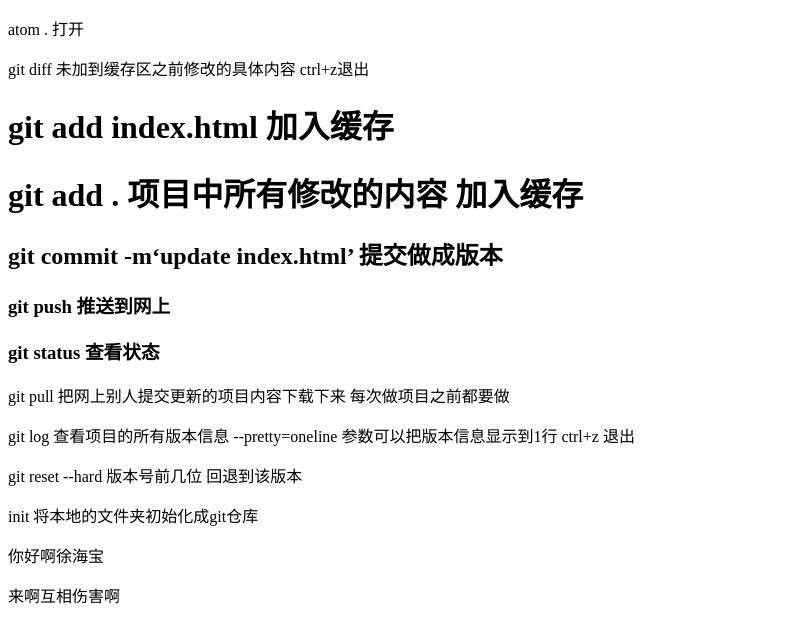
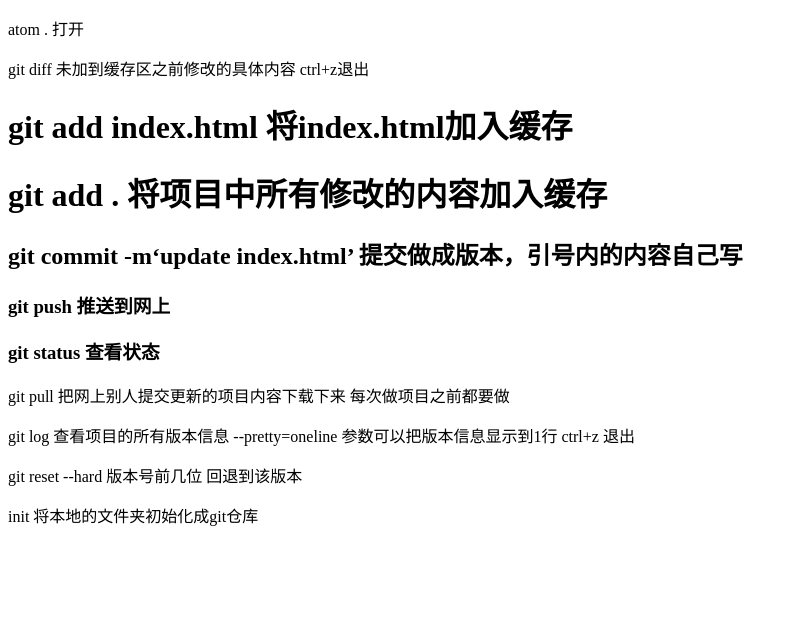
Before and after one commit to lunahesal/lunahesal.github.io, a plain HTML site: page index.html in a window 1280 px wide. Shown: the whole page, without its empty margins (0-798 px from the left). Drawn offline with Linux system fonts and the light colour scheme.

Commit message:
Update index.html

```diff
--- a/index.html
+++ b/index.html
@@ -13,19 +13,16 @@
   <p>atom .  打开</p>
   <p>git diff  未加到缓存区之前修改的具体内容  ctrl+z退出</p>
 
-  <h1>git add index.html 加入缓存</h1>
-  <h1>git add . 项目中所有修改的内容 加入缓存</h1>
-  <h2>git commit -m‘update index.html’  提交做成版本</h2>
-  <h3>git push 推送到网上</h3>
+  <h1>git add index.html  将index.html加入缓存</h1>
+  <h1>git add .  将项目中所有修改的内容加入缓存</h1>
+  <h2>git commit -m‘update index.html’  提交做成版本，引号内的内容自己写</h2>
+  <h3>git push  推送到网上</h3>
   <h3>git status    查看状态</h3>
   <p>git pull 把网上别人提交更新的项目内容下载下来 每次做项目之前都要做</p>
   <p>git log  查看项目的所有版本信息 --pretty=oneline 参数可以把版本信息显示到1行
   ctrl+z  退出</p>
   <p> git reset --hard 版本号前几位    回退到该版本</p>
   <p>init 将本地的文件夹初始化成git仓库</p>
-  <header>
-    <p>你好啊徐海宝</p>
-    <span>来啊互相伤害啊</span>
-  </header>
+
 </body>
 </html>
```
